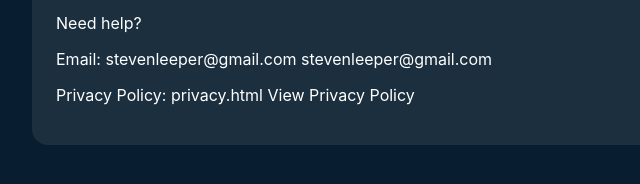
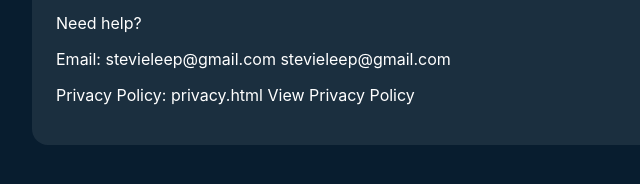
Before and after one commit to stevieleep/swim-split-video, a plain HTML site: page index.html in a window 1280 px wide. Shown: the part 258-442 px from the top of the page, 208-848 px from the left. Drawn offline with Linux system fonts and the light colour scheme.

Commit message:
Update index.html

```diff
--- a/index.html
+++ b/index.html
@@ -45,8 +45,8 @@ Need help?
 </p>
 <p>
 Email:
-stevenleeper@gmail.com
-stevenleeper@gmail.com
+stevieleep@gmail.com
+stevieleep@gmail.com
 </a>
 </p>
 <p>
```
